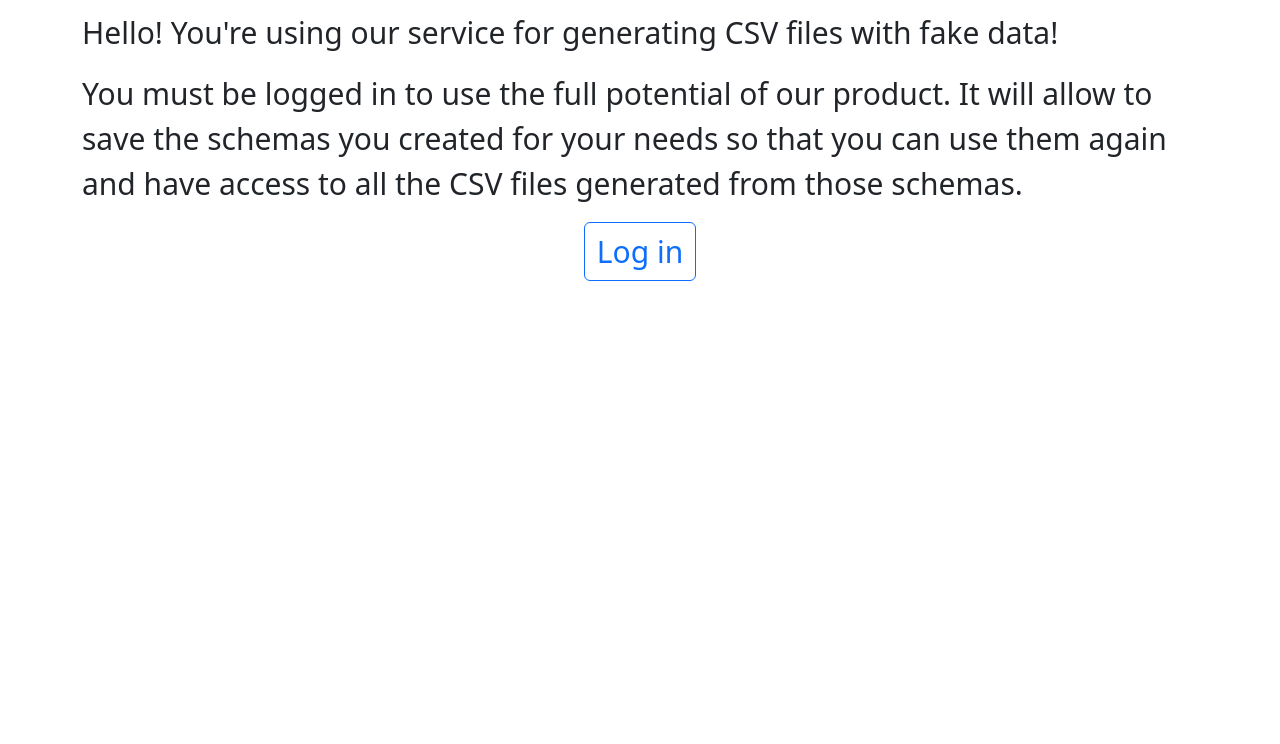
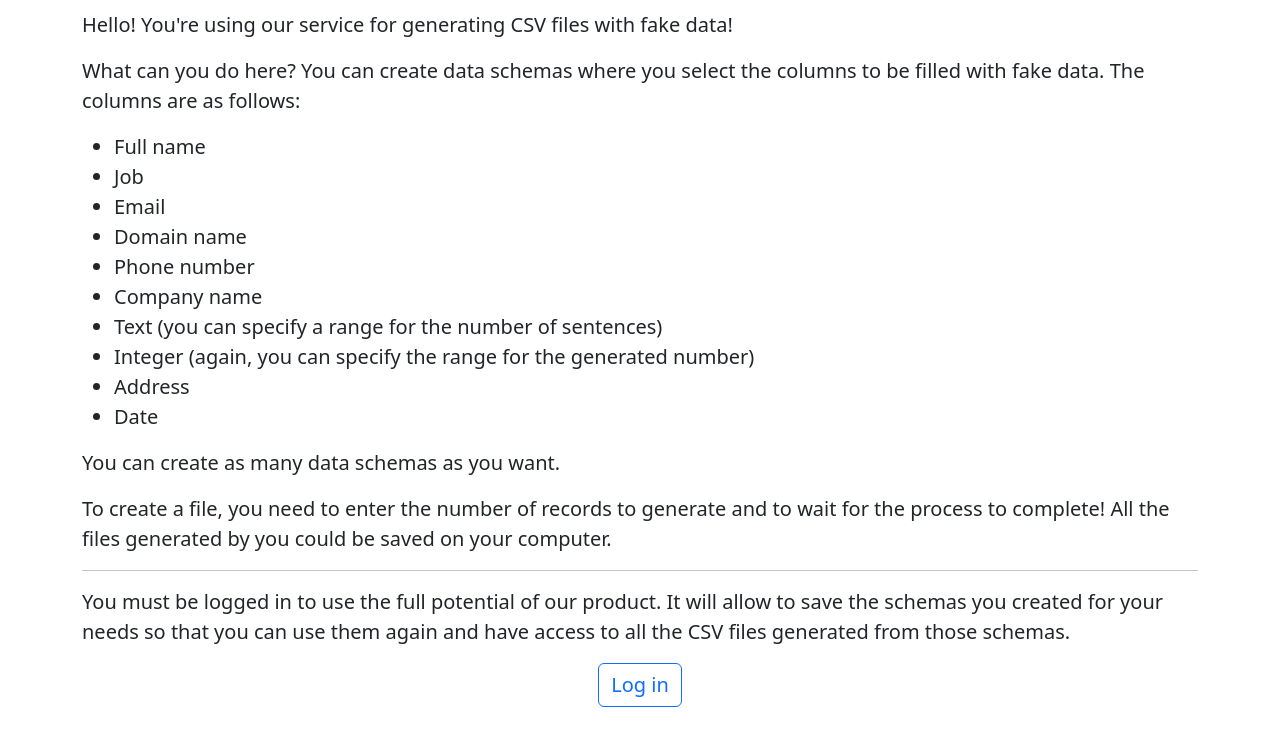
Before and after one commit to VladZador/csv_data_project, a Django app: page / in a window 1280 px wide. Shown: the part 56-800 px from the top of the page. Run offline with Django 4.2, Linux system fonts and the light colour scheme.

Commit message:
Edit main page

```diff
--- a/website/static_dev/style.css
+++ b/website/static_dev/style.css
@@ -1,3 +1,6 @@
+.mainText {
+  font-size: 20px;
+}
 input.invalid {
   background-color: #ffdddd;
 }
--- a/website/templates/index.html
+++ b/website/templates/index.html
@@ -2,20 +2,45 @@
 
 {% block content %}
 <div class="container container-margins">
-    <p style="font-size: 30px">Hello! You're using our service for generating
+    <p class="mainText">Hello! You're using our service for generating
         CSV files with fake data!</p>
-    <p style="font-size: 30px">You must be logged in to use the full potential
-        of our product. It will allow to save the schemas you created for your
-        needs so that you can use them again and have access to all the CSV
-        files generated from those schemas.</p>
-    <div class="container text-center">
-        {% if request.user.is_authenticated %}
-        <a class="btn btn-outline-primary" role="button" href="{% url 'user_files' %}"
-        style="font-size: 30px">Get started creating your CSV file!</a>
-        {% else %}
-        <a class="btn btn-outline-primary" role="button" href="{% url 'login' %}"
-        style="font-size: 30px">Log in</a>
-        {% endif %}
-    </div>
+
+    <p class="mainText">What can you do here? You can create data schemas
+        where you select the columns to be filled with fake data. The columns
+        are as follows:</p>
+    <ul>
+        <li class="mainText">Full name</li>
+        <li class="mainText">Job</li>
+        <li class="mainText">Email</li>
+        <li class="mainText">Domain name</li>
+        <li class="mainText">Phone number</li>
+        <li class="mainText">Company name</li>
+        <li class="mainText">Text (you can specify a range for the number of sentences)</li>
+        <li class="mainText">Integer (again, you can specify the range for the generated number)</li>
+        <li class="mainText">Address</li>
+        <li class="mainText">Date</li>
+    </ul>
+    <p class="mainText">You can create as many data schemas as you want.</p>
+    <p class="mainText">To create a file, you need to enter the number of
+         records to generate and to wait for the process to complete! All the
+         files generated by you could be saved on your computer.</p>
+
+
+    {% if request.user.is_authenticated %}
+        <div class="container text-center">
+            <a class="btn btn-outline-primary mainText" role="button"
+            href="{% url 'user_files' %}" >Get started creating your CSV file!</a>
+        </div>
+    {% else %}
+        <hr>
+        <p class="mainText">You must be logged in to use the full potential
+            of our product. It will allow to save the schemas you created for your
+            needs so that you can use them again and have access to all the CSV
+            files generated from those schemas.</p>
+        <div class="container text-center">
+            <a class="btn btn-outline-primary mainText" role="button"
+            href="{% url 'login' %}">Log in</a>
+        </div>
+    {% endif %}
 </div>
 {% endblock %}
```
